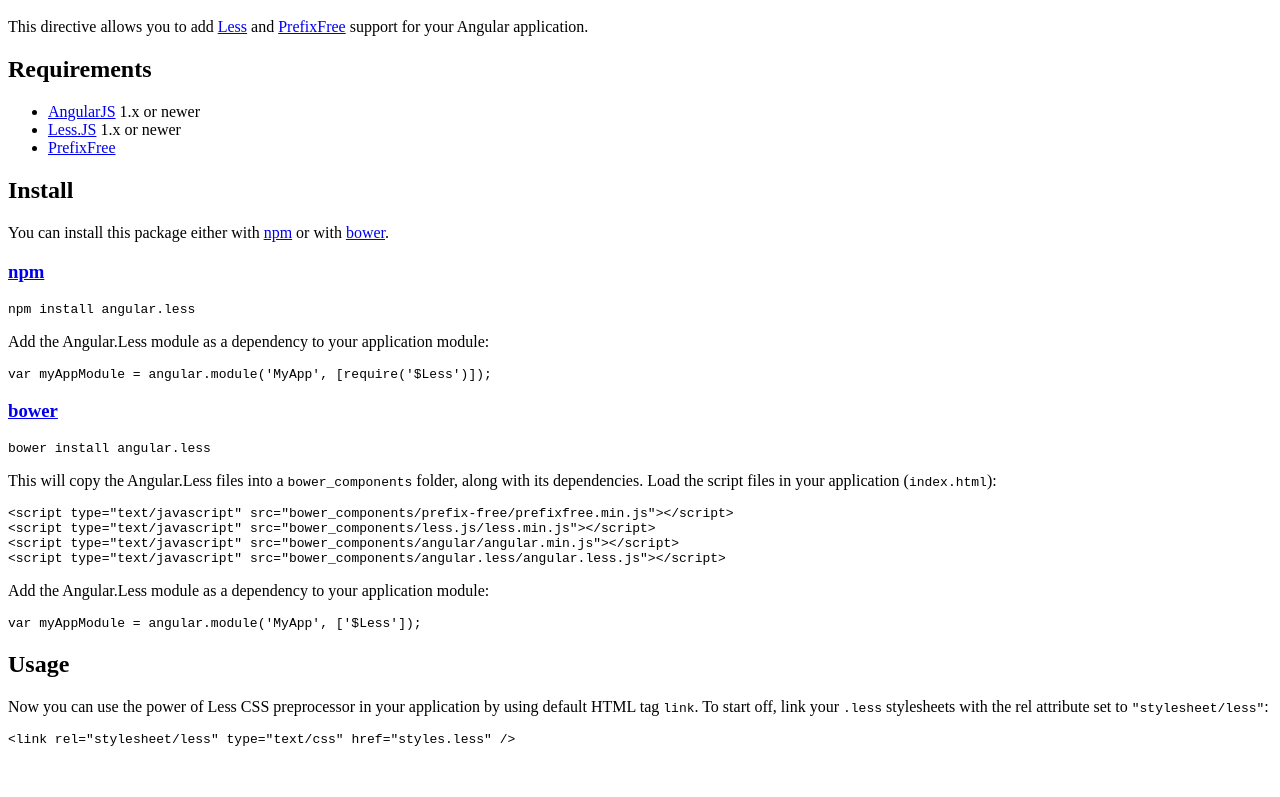
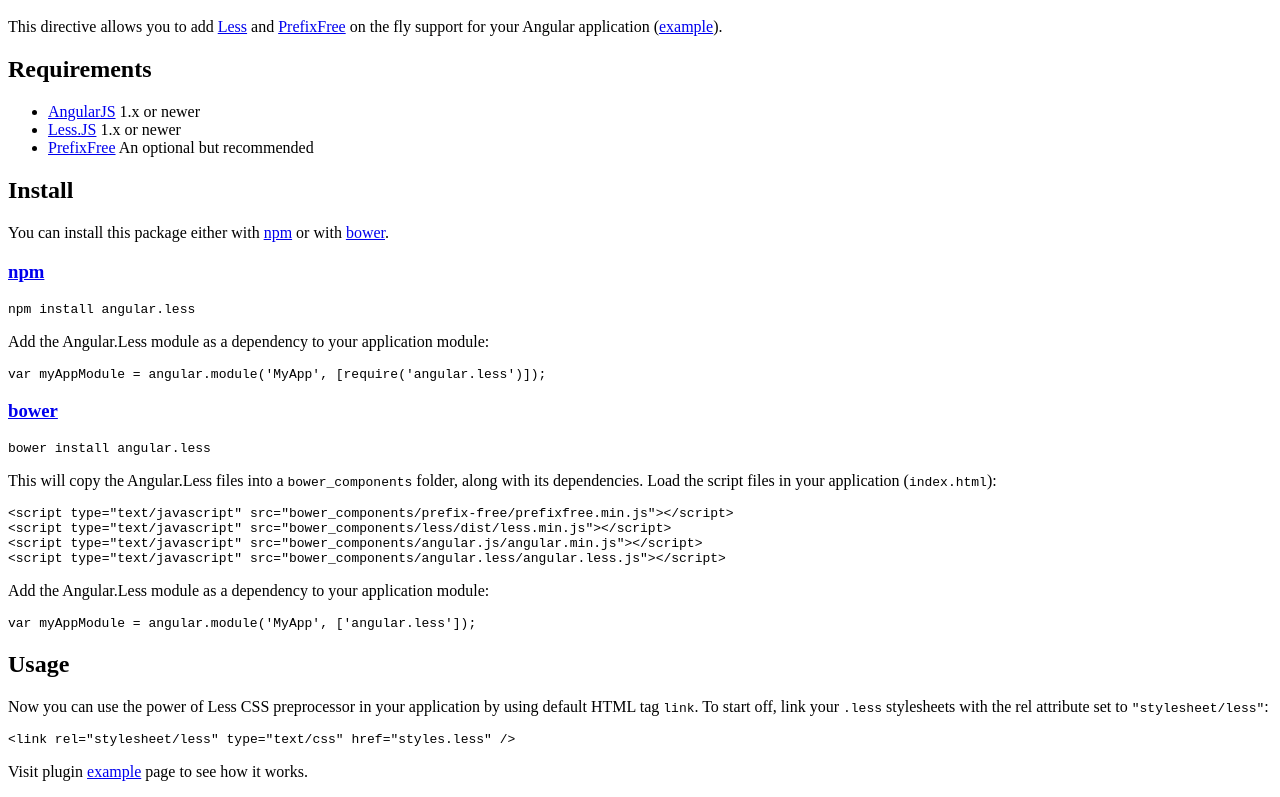
Before and after one commit to AngularLess/angularless.github.io, a plain HTML site: page manual.html in a window 1280 px wide. Shown: the part 48-845 px from the top of the page. Before the commit the page ends 808 px from the top, so only its background shows below. Drawn offline with Linux system fonts and the light colour scheme.

Commit message:
Site update

```diff
--- a/manual.html
+++ b/manual.html
@@ -1,10 +1,9 @@
 <link rel="stylesheet/less" type="text/css" href="less/style.less" />
-     <h1>
+<h1>
 <a id="angularless" class="anchor" href="#angularless" aria-hidden="true"><span class="octicon octicon-link"></span></a>Angular.Less</h1>
 
-<p>This directive allows you to add <a href="http://lesscss.org/">Less</a>
-and <a href="http://leaverou.github.io/prefixfree/">PrefixFree</a> support
-for your Angular application.</p>
+<p>This directive allows you to add <a href="http://lesscss.org/">Less</a> and <a href="https://leaverou.github.io/prefixfree/">PrefixFree</a> on the fly support
+for your Angular application (<a href="https://angularless.github.io/">example</a>).</p>
 
 <h2>
 <a id="requirements" class="anchor" href="#requirements" aria-hidden="true"><span class="octicon octicon-link"></span></a>Requirements</h2>
@@ -13,27 +12,28 @@ for your Angular application.</p>
 <li>
 <a href="https://angularjs.org/">AngularJS</a> 1.x or newer</li>
 <li>
-<a href="http://lesscss.org/">Less.JS</a> 1.x or newer</li>
-<li><a href="optional">PrefixFree</a></li>
+<a href="http://lesscss.org/#client-side-usage">Less.JS</a> 1.x or newer</li>
+<li>
+<a href="https://leaverou.github.io/prefixfree/">PrefixFree</a> An optional but recommended</li>
 </ul>
 
 <h2>
 <a id="install" class="anchor" href="#install" aria-hidden="true"><span class="octicon octicon-link"></span></a>Install</h2>
 
-<p>You can install this package either with <a href="https://www.npmjs.com/">npm</a> or with <a href="http://bower.io/">bower</a>.</p>
+<p>You can install this package either with <a href="https://www.npmjs.com/package/angular.less">npm</a> or with <a href="http://bower.io/search/?q=angular.less">bower</a>.</p>
 
 <h3>
-<a id="npm" class="anchor" href="#npm" aria-hidden="true"><span class="octicon octicon-link"></span></a><a href="https://www.npmjs.com/">npm</a>
+<a id="npm" class="anchor" href="#npm" aria-hidden="true"><span class="octicon octicon-link"></span></a><a href="https://www.npmjs.com/package/angular.less">npm</a>
 </h3>
 
 <div class="highlight highlight-sh"><pre>npm install angular.less</pre></div>
 
 <p>Add the Angular.Less module as a dependency to your application module:</p>
 
-<div class="highlight highlight-javascript"><pre><span class="pl-k">var</span> myAppModule <span class="pl-k">=</span> angular.<span class="pl-c1">module</span>(<span class="pl-s"><span class="pl-pds">'</span>MyApp<span class="pl-pds">'</span></span>, [<span class="pl-c1">require</span>(<span class="pl-s"><span class="pl-pds">'</span>$Less<span class="pl-pds">'</span></span>)]);</pre></div>
+<div class="highlight highlight-javascript"><pre><span class="pl-k">var</span> myAppModule <span class="pl-k">=</span> angular.<span class="pl-c1">module</span>(<span class="pl-s"><span class="pl-pds">'</span>MyApp<span class="pl-pds">'</span></span>, [<span class="pl-c1">require</span>(<span class="pl-s"><span class="pl-pds">'</span>angular.less<span class="pl-pds">'</span></span>)]);</pre></div>
 
 <h3>
-<a id="bower" class="anchor" href="#bower" aria-hidden="true"><span class="octicon octicon-link"></span></a><a href="http://bower.io/">bower</a>
+<a id="bower" class="anchor" href="#bower" aria-hidden="true"><span class="octicon octicon-link"></span></a><a href="http://bower.io/search/?q=angular.less">bower</a>
 </h3>
 
 <div class="highlight highlight-sh"><pre>bower install angular.less</pre></div>
@@ -42,13 +42,13 @@ for your Angular application.</p>
 along with its dependencies. Load the script files in your application (<code>index.html</code>):</p>
 
 <div class="highlight highlight-html"><pre>&lt;<span class="pl-ent">script</span> <span class="pl-e">type</span>=<span class="pl-s"><span class="pl-pds">"</span>text/javascript<span class="pl-pds">"</span></span> <span class="pl-e">src</span>=<span class="pl-s"><span class="pl-pds">"</span>bower_components/prefix-free/prefixfree.min.js<span class="pl-pds">"</span></span>&gt;&lt;/<span class="pl-ent">script</span>&gt;
-&lt;<span class="pl-ent">script</span> <span class="pl-e">type</span>=<span class="pl-s"><span class="pl-pds">"</span>text/javascript<span class="pl-pds">"</span></span> <span class="pl-e">src</span>=<span class="pl-s"><span class="pl-pds">"</span>bower_components/less.js/less.min.js<span class="pl-pds">"</span></span>&gt;&lt;/<span class="pl-ent">script</span>&gt;
-&lt;<span class="pl-ent">script</span> <span class="pl-e">type</span>=<span class="pl-s"><span class="pl-pds">"</span>text/javascript<span class="pl-pds">"</span></span> <span class="pl-e">src</span>=<span class="pl-s"><span class="pl-pds">"</span>bower_components/angular/angular.min.js<span class="pl-pds">"</span></span>&gt;&lt;/<span class="pl-ent">script</span>&gt;
+&lt;<span class="pl-ent">script</span> <span class="pl-e">type</span>=<span class="pl-s"><span class="pl-pds">"</span>text/javascript<span class="pl-pds">"</span></span> <span class="pl-e">src</span>=<span class="pl-s"><span class="pl-pds">"</span>bower_components/less/dist/less.min.js<span class="pl-pds">"</span></span>&gt;&lt;/<span class="pl-ent">script</span>&gt;
+&lt;<span class="pl-ent">script</span> <span class="pl-e">type</span>=<span class="pl-s"><span class="pl-pds">"</span>text/javascript<span class="pl-pds">"</span></span> <span class="pl-e">src</span>=<span class="pl-s"><span class="pl-pds">"</span>bower_components/angular.js/angular.min.js<span class="pl-pds">"</span></span>&gt;&lt;/<span class="pl-ent">script</span>&gt;
 &lt;<span class="pl-ent">script</span> <span class="pl-e">type</span>=<span class="pl-s"><span class="pl-pds">"</span>text/javascript<span class="pl-pds">"</span></span> <span class="pl-e">src</span>=<span class="pl-s"><span class="pl-pds">"</span>bower_components/angular.less/angular.less.js<span class="pl-pds">"</span></span>&gt;&lt;/<span class="pl-ent">script</span>&gt;</pre></div>
 
 <p>Add the Angular.Less module as a dependency to your application module:</p>
 
-<div class="highlight highlight-javascript"><pre><span class="pl-k">var</span> myAppModule <span class="pl-k">=</span> angular.<span class="pl-c1">module</span>(<span class="pl-s"><span class="pl-pds">'</span>MyApp<span class="pl-pds">'</span></span>, [<span class="pl-s"><span class="pl-pds">'</span>$Less<span class="pl-pds">'</span></span>]);</pre></div>
+<div class="highlight highlight-javascript"><pre><span class="pl-k">var</span> myAppModule <span class="pl-k">=</span> angular.<span class="pl-c1">module</span>(<span class="pl-s"><span class="pl-pds">'</span>MyApp<span class="pl-pds">'</span></span>, [<span class="pl-s"><span class="pl-pds">'</span>angular.less<span class="pl-pds">'</span></span>]);</pre></div>
 
 <h2>
 <a id="usage" class="anchor" href="#usage" aria-hidden="true"><span class="octicon octicon-link"></span></a>Usage</h2>
@@ -58,3 +58,5 @@ by using default HTML tag <code>link</code>.
 To start off, link your <code>.less</code> stylesheets with the rel attribute set to <code>"stylesheet/less"</code>:</p>
 
 <div class="highlight highlight-html"><pre>&lt;<span class="pl-ent">link</span> <span class="pl-e">rel</span>=<span class="pl-s"><span class="pl-pds">"</span>stylesheet/less<span class="pl-pds">"</span></span> <span class="pl-e">type</span>=<span class="pl-s"><span class="pl-pds">"</span>text/css<span class="pl-pds">"</span></span> <span class="pl-e">href</span>=<span class="pl-s"><span class="pl-pds">"</span>styles.less<span class="pl-pds">"</span></span> /&gt;</pre></div>
+
+<p>Visit plugin <a href="https://angularless.github.io/">example</a> page to see how it works.</p>
```
